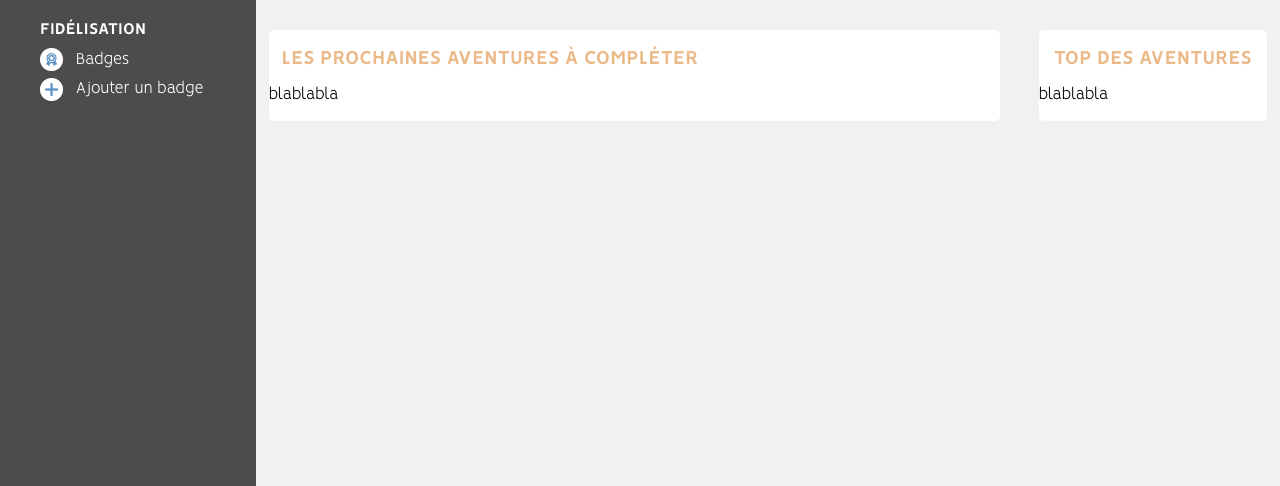
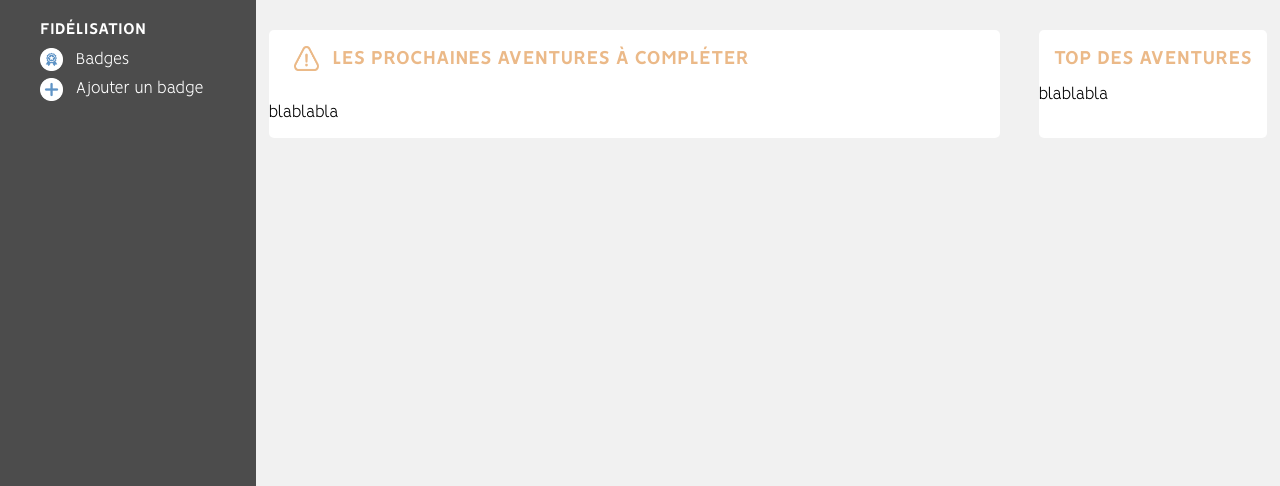
Before and after one commit to Mathilde-Garin/crm-coaventure, a plain HTML site: page index.html in a window 1280 px wide. Shown: the part 314-800 px from the top of the page. Drawn offline with Linux system fonts and the light colour scheme.

Commit message:
maj html css dashboard

```diff
--- a/index.html
+++ b/index.html
@@ -75,7 +75,6 @@
 
   <!-- ********************* 1 - FOCUS CHIFFRES ********************* -->
 
-
         <div id="focusChiffres">
           <div id="carreChiffres1">
             <img id="imageChiffres" src="./img/fond-kpi.png">
@@ -98,10 +97,16 @@
   <!-- ********************* 2 - PROCHAINES AVENTURES ********************* -->
         <div id=tableAventures>
           <div id="nextAventures">
-            <h2>Les prochaines aventures à compléter</h2>
-            <div >
+
+            <div id="titleNextAventures">
+              <img src="./img/warning.png">
+              <h2>Les prochaines aventures à compléter</h2>
+            </div>
+
+            <div>
               <p>blablabla</p>
             </div>
+
           </div>
 
 
--- a/styles.css
+++ b/styles.css
@@ -144,9 +144,20 @@ section {
     border-radius: 5px;
 }
 
+#titleNextAventures {
+    display: flex;
+    flex-direction: row;
+    align-items: center;
+}
+
+#titleNextAventures img {
+    width: 25px;
+    height: 25px;
+    margin-left: 2vw;
+}
+
 
 /* ********************* 3 - TOP RESERVATIONS ********************* */
-
 
 #topAventures {
     width: 18vw;
```
Also changed, not shown: 1 other file.
